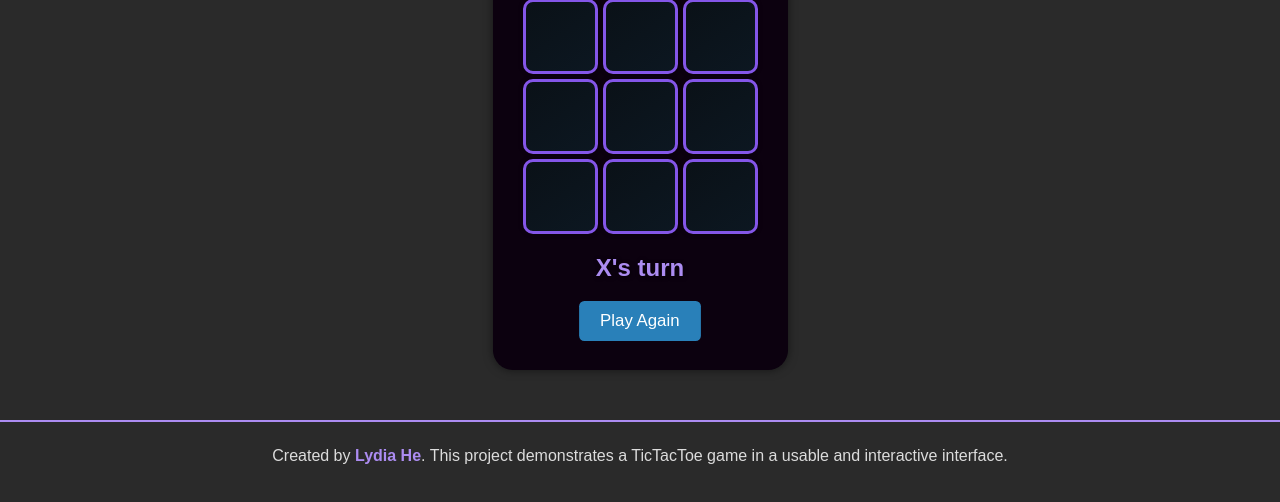
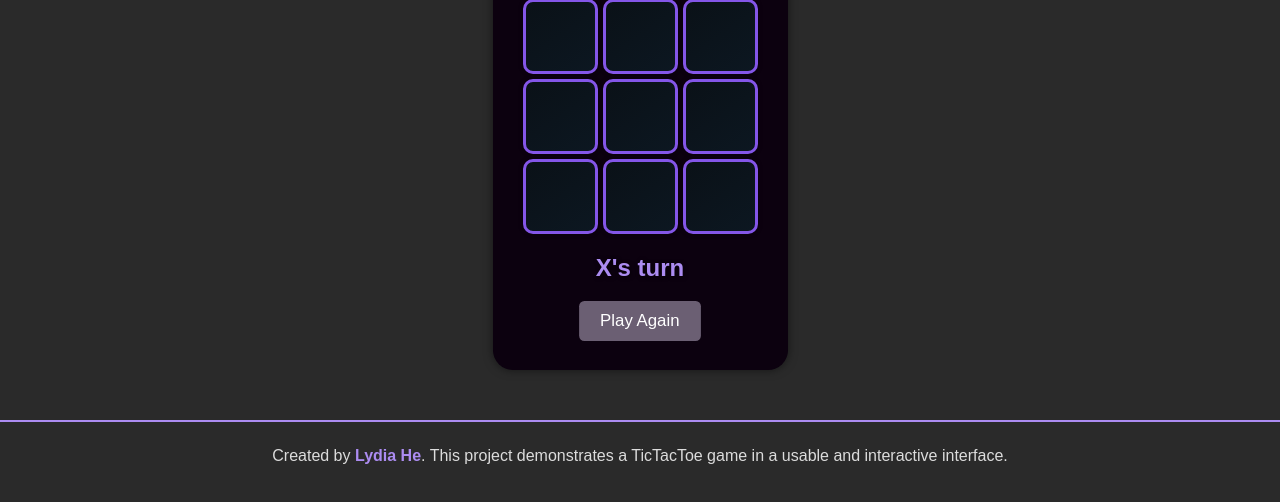
Before and after one commit to iydia/tic-tac-toe, a plain HTML site: page index.html in a window 1280 px wide. In both pictures the pointer is over the button "Play Again". Shown: the part 156-658 px from the top of the page. Drawn offline with Linux system fonts and the light colour scheme.

Commit message:
fixed hover color

```diff
--- a/style.css
+++ b/style.css
@@ -73,7 +73,7 @@ button {
 }
 
 button:hover {
-    background-color: #2980b9; /* Darker blue on hover */
+    background-color: #6b5f73; /* Darker blue on hover */
     transform: scale(1.05); /* Slightly enlarge on hover */
 }
 
```
